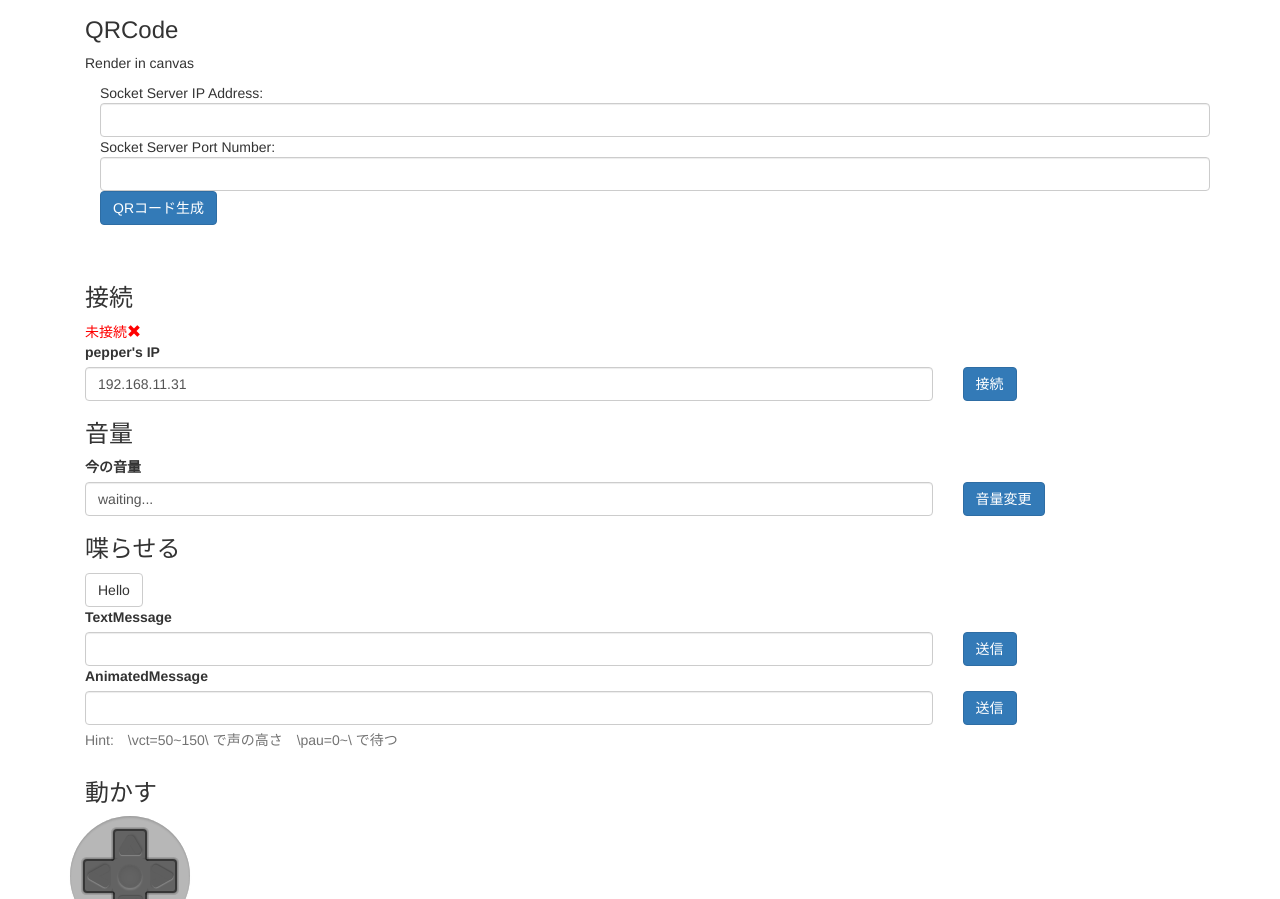
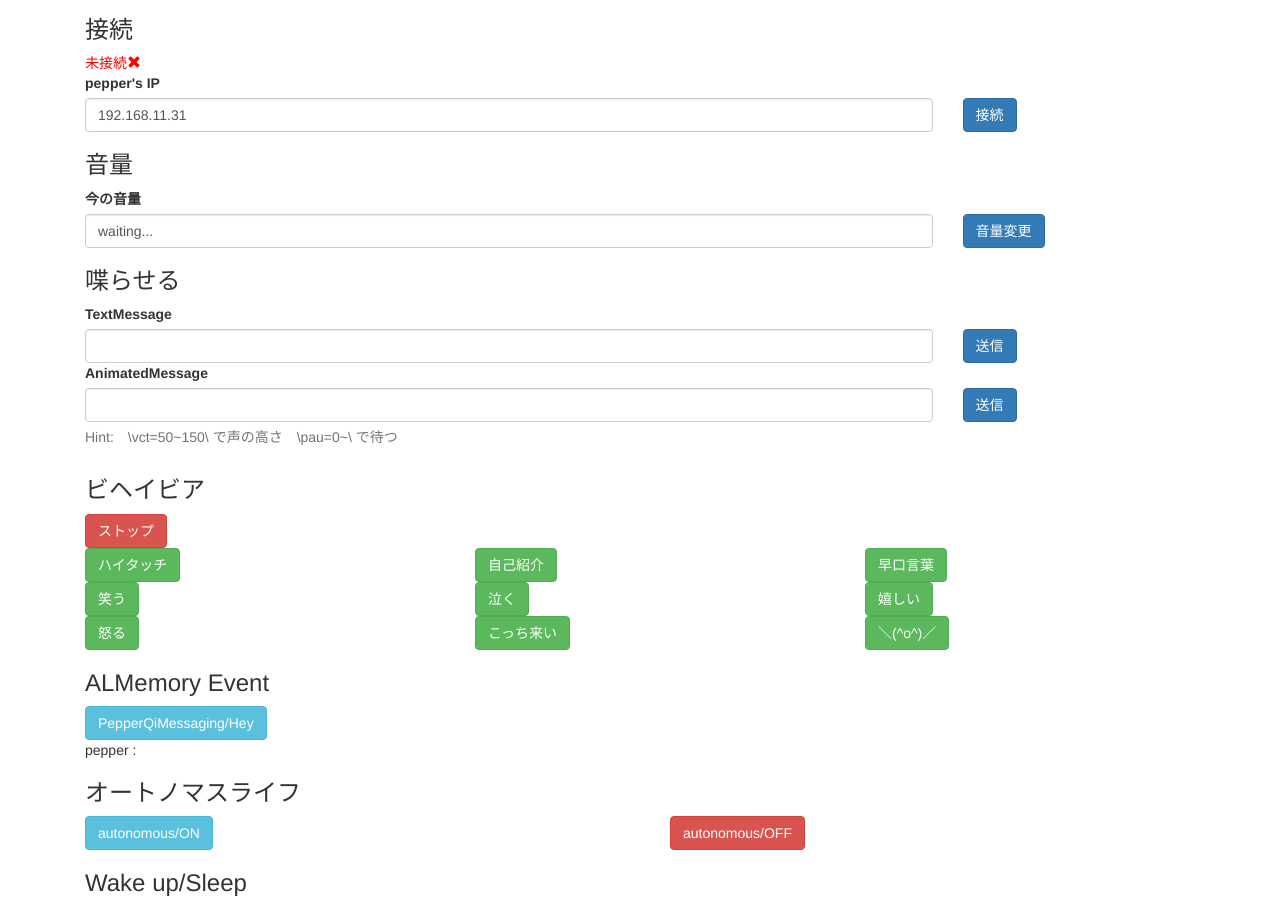
Before and after one commit to ikeay/ikeay.github.io, a plain HTML site: page limechan/index.html in a window 1280 px wide. Shown: the part 53-952 px from the top of the page. Drawn offline with nearby package versions, Linux system fonts and the light colour scheme.

```diff
--- a/limechan/index.html
+++ b/limechan/index.html
@@ -67,17 +67,6 @@
 
 <div class="container">
 <section class = "container">
-
-  <h3>QRCode</h3>
-  <p>Render in canvas</p>
-  <div class="col-xs-12">Socket Server IP Address: <input type="text" class="form-control" id="socketServerIP" /></div>
-  <div class="col-xs-12">Socket Server Port Number: <input type="text" class="form-control" id="socketServerPort" /></div>
-  <div class="col-xs-12"><button onclick="qrCreate()" class="btn btn-primary">QRコード生成</button></div>
-  <div class="col-xs-12" style="padding:30px;"><div id="qrcodeCanvas"></div></div>
-
-
-
-
 	<h3>接続</h3>
 	<div class = "row connectedState">
 		<div class="connected col-xs-9" style="color:red"><span class="connectedText">未接続</span><span class="glyphicon glyphicon-remove" aria-hidden="true"></span></div>
@@ -97,13 +86,6 @@
 
 
 	<h3>喋らせる</h3>
-
-	<div class = "row">
-		<div class="col-xs-12" >
-			<button onclick="hello()" class="btn btn-default">Hello</button>
-		</div>
-	</div>
-
 	<div class = "row">
 		<div class="col-xs-12"><label>TextMessage</label></div>
 		<div class="col-xs-9" ><input type="text" class="form-control" id="sayText" /></div>
@@ -120,24 +102,6 @@
 		<div class="col-xs-12"><span id="helpBlock" class="help-block">Hint:　\vct=50~150\ で声の高さ　\pau=0~\ で待つ</span></div>
 	</div>
 
-	<h3>動かす</h3>
-	<div class = "row">
-    <div class="pad">
-      <div class="control top" onclick="move(2)">
-        <div class="arrow"></div>
-      </div>
-      <div class="control left" onclick="move(0)">
-        <div class="arrow"></div>
-      </div>
-      <div class="control right" onclick="move(1)">
-        <div class="arrow"></div>
-      </div>
-      <div class="control bottom" onclick="move(3)">
-        <div class="arrow"></div>
-      </div>
-      <div class="control middle"></div>
-    </div>
-	</div>
 	<h3>ビヘイビア</h3>
 	<div class = "row">
 		<div class="col-xs-12"><button onclick="action(0)" class="btn btn-danger">ストップ</button></div>
--- a/limechan/js/control.js
+++ b/limechan/js/control.js
@@ -157,7 +157,7 @@
 			self.alBehavior.stopAllBehaviors();
 			break;
 		case 1:
-			self.alBehavior.runBehavior("animation-5ffd19/HighTouch");
+			self.alBehavior.runBehavior("kyoshuku-c15b59/Kyoshuku");
 			break;
 		case 2:
 			self.alBehavior.runBehavior("pepper_self_introduction_waist_sample/.");
```
